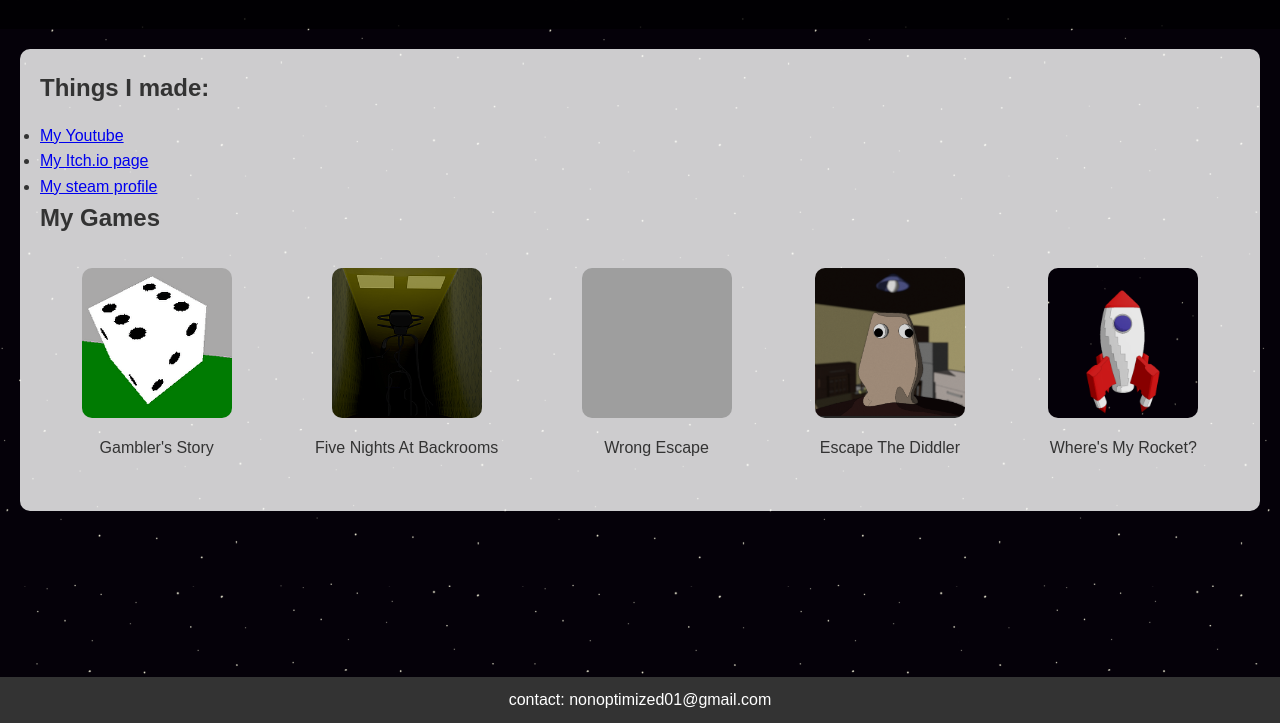
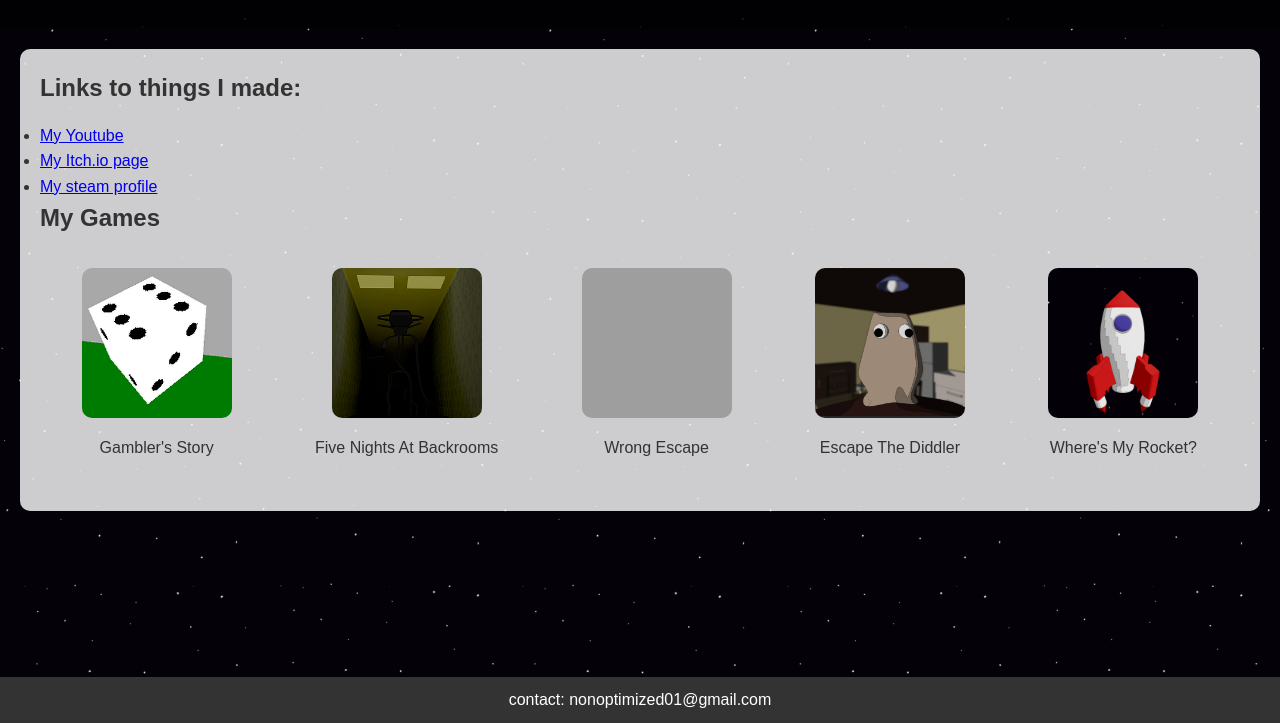
Before and after one commit to Non-Optimized/Non-Optimized.github.io, a plain HTML site: page index.html in a window 1280 px wide. Shown: the part 77-800 px from the top of the page. Drawn offline with Linux system fonts and the light colour scheme; grey boxes are pictures that could not be loaded.

Commit message:
Add files via upload

```diff
--- a/index.html
+++ b/index.html
@@ -18,7 +18,7 @@
 
     <main>
         <section id="section1">
-            <h2>Things I made:</h2>
+            <h2>Links to things I made:</h2>
             <ul>
                 <li><a href="https://www.youtube.com/@NonOptimized">My Youtube</a></li>
                 <li><a href="https://itch.io/dashboard">My Itch.io page</a></li>
```
